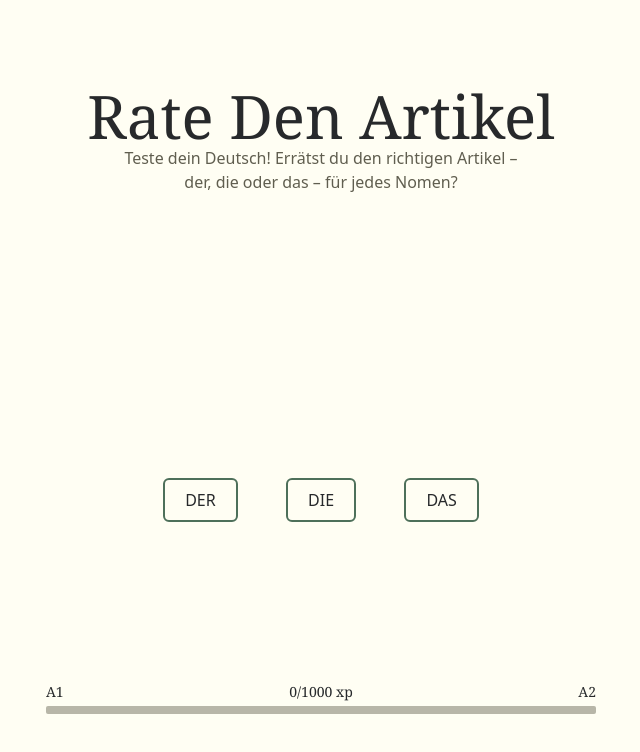
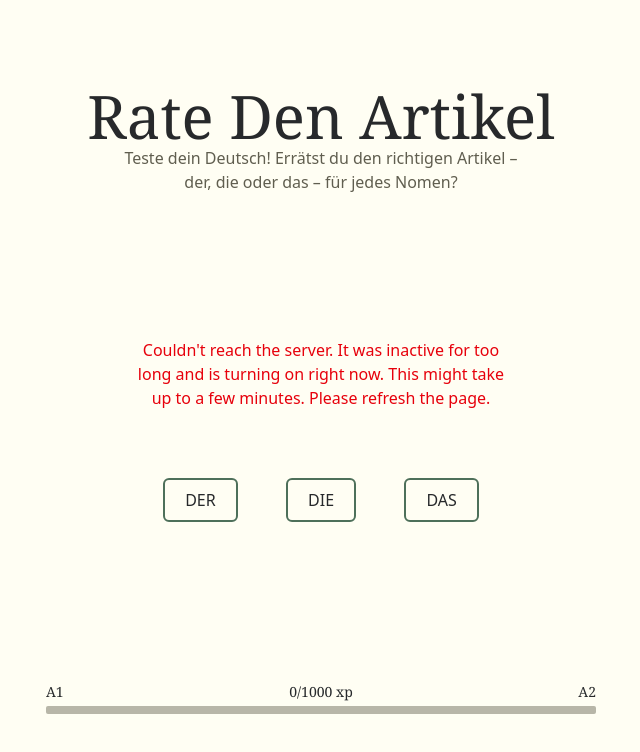
Before and after one commit to nicvlt/rate-den-artikel, a React (Vite) app in the folder frontend/: page / in a window 1280 px wide. Shown: the top 752 px of the page, without its empty margins (319-959 px from the left). Built offline with nearby package versions, Linux system fonts and the light colour scheme; no server answers; a web font is replaced by a local one.

Commit message:
feat(frontend): add error message in case backend is turnt off

```diff
--- a/frontend/src/components/guessing/Guessing.jsx
+++ b/frontend/src/components/guessing/Guessing.jsx
@@ -29,7 +29,6 @@ function Guessing() {
     const textElement = wordRef.current
     const container = containerRef.current
 
-    // Get computed styles to account for padding
     const containerStyle = window.getComputedStyle(container)
     const containerWidth = container.clientWidth - parseFloat(containerStyle.paddingLeft) - parseFloat(containerStyle.paddingRight)
     const containerHeight = container.clientHeight - parseFloat(containerStyle.paddingTop) - parseFloat(containerStyle.paddingBottom)
@@ -49,7 +48,6 @@ function Guessing() {
     // Set initial optimistic size
     wordRef.current.style.fontSize = `${currentSize}${sizeUnit}`
 
-    // Use requestAnimationFrame to ensure layout is complete before checking overflow
     requestAnimationFrame(() => {
       let iterations = 0
       const maxIterations = 30 // Prevent infinite loops
@@ -60,7 +58,6 @@ function Guessing() {
         iterations++
       }
 
-      // Update state to match final computed size
       setTextSize(`${currentSize}${sizeUnit}`)
     })
   }
@@ -82,6 +79,7 @@ function Guessing() {
         das: null,
       })
     } catch (error) {
+      setWord(`__error__Couldn't reach the server. It was inactive for too long and is turning on right now. This might take up to a few minutes. Please refresh the page.`)
       console.error('Error fetching word:', error)
     }
   }
@@ -168,6 +166,7 @@ function Guessing() {
             width: '100%',
           }}
         >
+          {!word.startsWith('__error__') && (
             <div
               ref={wordRef}
               className='font-serif underline decoration-2 decoration-transparent hover:decoration-(--color-dark) hover:cursor-pointer transition-[text-decoration-color] duration-300 ease-in text-center max-w-full px-4'
@@ -180,6 +179,8 @@ function Guessing() {
             >
               {word}
             </div>
+          )}
+          {word.startsWith('__error__') && <div className='font-sans text-red-600 text-center px-4'>{word.replace('__error__', '')}</div>}
         </div>
       </div>
       <div className='flex justify-evenly w-full'>
```
Lines whose indentation alone changed are shown as unchanged.
